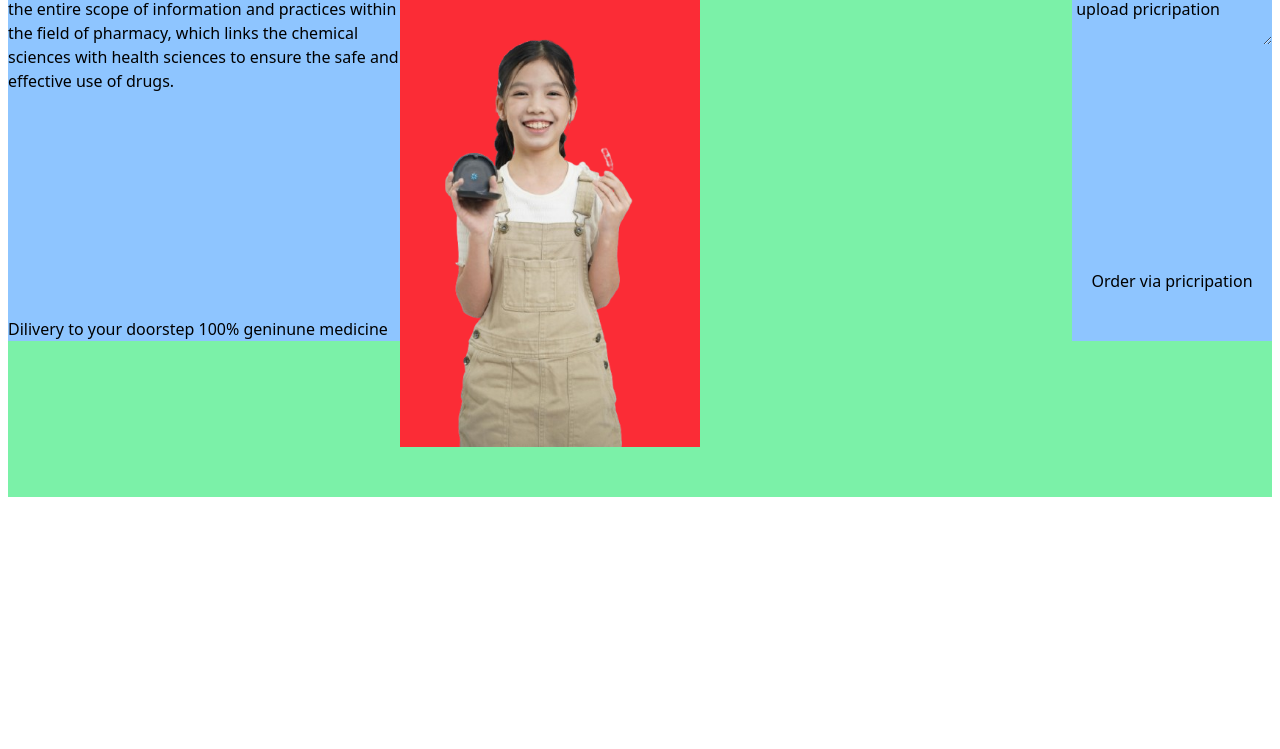
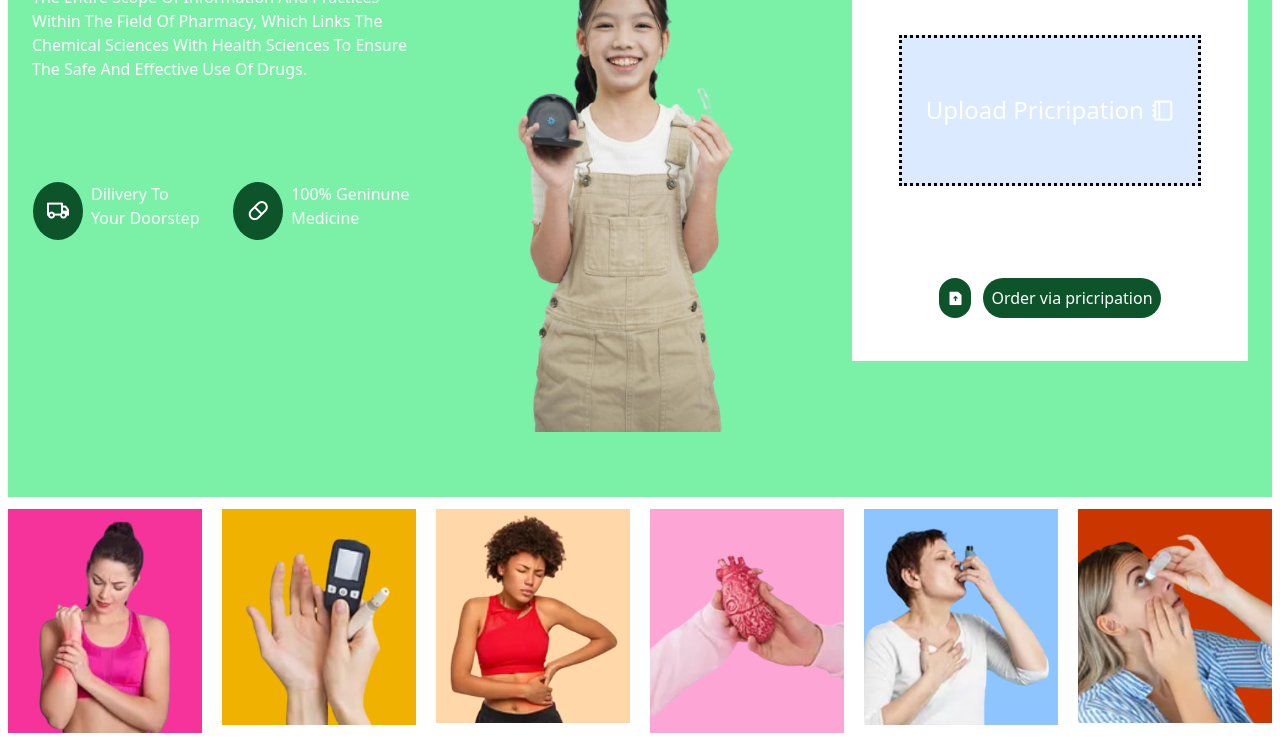
Before and after one commit to yalamber101/pharmacy, a plain HTML site: page web/index.html in a window 1280 px wide. Shown: the part 423-1172 px from the top of the page. Before the commit the page ends 948 px from the top, so only its background shows below. Drawn offline with nearby package versions, Linux system fonts and the light colour scheme.

Commit message:
second page

```diff
--- a/web/index.html
+++ b/web/index.html
@@ -12,7 +12,7 @@
     <title>Document</title>
   </head>
   <body>
-    <main class="px-2 py-4">
+    <main class="px-2 py-4 capitalize">
       <nav
         class="flex gap-10 py-4 bg-blue-100 border border-none rounded-[2rem] items-center"
       >
@@ -47,38 +47,107 @@
           <a href=""><i class="ri-contacts-fill"></i> Login</a>
         </div>
       </nav>
-      <div class="hero-section bg-green-300 h-screen my-3">
+      <div class="hero-section bg-green-300 h-screen my-3 p-6 text-white">
         <div class="upper-part">
-          <h1 class="text-[12.5rem]">Pharmachy</h1>
+          <h1 class="text-[11rem]">Pharmachy</h1>
         </div>
-        <div class="lower-part flex justify-between">
-          <div
-            class="left-part w-[400px] bg-blue-300 flex flex-col gap-[14rem]"
-          >
+        <div class="lower-part flex gap-4 h-1/2">
+          <div class="left-part flex-1 flex flex-col gap-25">
             <h1>
               the entire scope of information and practices within the field
               of pharmacy, which links the chemical sciences with health
               sciences to ensure the safe and effective use of drugs.
             </h1>
-            <div class="a">
-              <a href="">Dilivery to your doorstep</a>
-              <a href="">100% geninune medicine</a>
+            <div class="a flex gap-4">
+              <div class="box1 border border-green-300 flex gap-2">
+                <div
+                  class="btn1 border border-transparent p-3 rounded-[50%] bg-green-900 m-auto"
+                >
+                  <i class="ri-truck-line text-2xl"></i>
+                </div>
+
+                <a href="" class=""
+                  >Dilivery to <br />
+                  your doorstep</a
+                >
+              </div>
+
+              <div class="box2 border border-green-300 flex gap-2 m-auto">
+                <div
+                  class="btn2 border border-transparent p-3 rounded-[50%] bg-green-900 m-auto"
+                >
+                  <i class="ri-capsule-line text-2xl"></i>
+                </div>
+                <a href="" class="">
+                  100% geninune <br />
+                  medicine</a
+                >
+              </div>
             </div>
           </div>
-          <div class="img absolute left-[400px] bg-red-500">
-            <img
-              src="/web/img/pexels-tuan-dang-quoc-478520204-35000862-removebg-preview.png"
-              alt=""
-              srcset=""
-              height="400px"
-              width="300px"
-            />
+          <div class="middle flex-1 relative">
+            <div
+              class="img absolute top-1/2 left-1/2 -translate-x-1/2 -translate-y-1/2 h-[110%] w-[90%]"
+            >
+              <img
+                src="/web/img/pexels-tuan-dang-quoc-478520204-35000862-removebg-preview.png"
+                alt=""
+                class="h-full w-full object-contain scale-125"
+              />
+            </div>
           </div>
-          <div class="right-part flex flex-col gap-[14rem] bg-blue-300">
-            <textarea id=""> upload pricripation</textarea>
 
-            <button>Order via pricripation</button>
+          <div
+            class="right-part flex-1 flex flex-col relative border bg-white"
+          >
+            <div
+              class="border1 h-2/3 flex justify-center items-center text-2xl gap-3"
+            >
+              <div
+                class="dot border border-black border-dotted border-3 px-6 py-14 bg-blue-100"
+              >
+                upload pricripation <i class="ri-booklet-line"></i>
+              </div>
+            </div>
+            <div class="btn flex justify-center items-center h-1/3">
+              <div class="gap1 p-3 flex gap-3">
+                <button class="p-2 rounded-[2rem] bg-green-900">
+                  <i class="ri-file-upload-fill"></i>
+                </button>
+                <button class="p-2 rounded-[2rem] bg-green-900">
+                  Order via pricripation
+                </button>
+              </div>
+            </div>
           </div>
+        </div>
+      </div>
+      <div class="second-section flex gap-5 relative">
+        <div class="bone-care flex-1 bg-pink-500">
+          <img
+            src="/web/img/bone-and_-joint-care-removebg-preview.png"
+            alt=""
+            srcset=""
+          />
+        </div>
+        <div class="diabeties flex-1 bg-yellow-500 h-[120%]">
+          <img src="/web/img/diabeties.png" alt="" srcset="" />
+        </div>
+        <div class="kidney-care flex-1 bg-orange-200 h-full">
+          <img src="/web/img/kidney-care.png" alt="" srcset="" />
+        </div>
+        <div class="heart-care flex-1 bg-pink-300">
+          <img src="/web/img/heart-care.png" alt="" srcset="" />
+        </div>
+        <div class="respritory flex-1 bg-blue-300 h-full">
+          <img
+            src="/web/img/respritory-removebg-preview.png"
+            alt=""
+            srcset=""
+          />
+        </div>
+        <div class="eye-cares flex-1 bg-orange-700 h-full">
+          <img src="/web/img/eye-care.png" alt="" srcset="" />
         </div>
       </div>
     </main>
```
Also changed, not shown: web/img/bone-and_-joint-care-removebg-preview.png (added), web/img/diabeties.png (added), web/img/eye-care.png (added), web/img/heart-care.png (added), web/img/kidney-care.png (added), web/img/respritory-removebg-preview.png (added).
